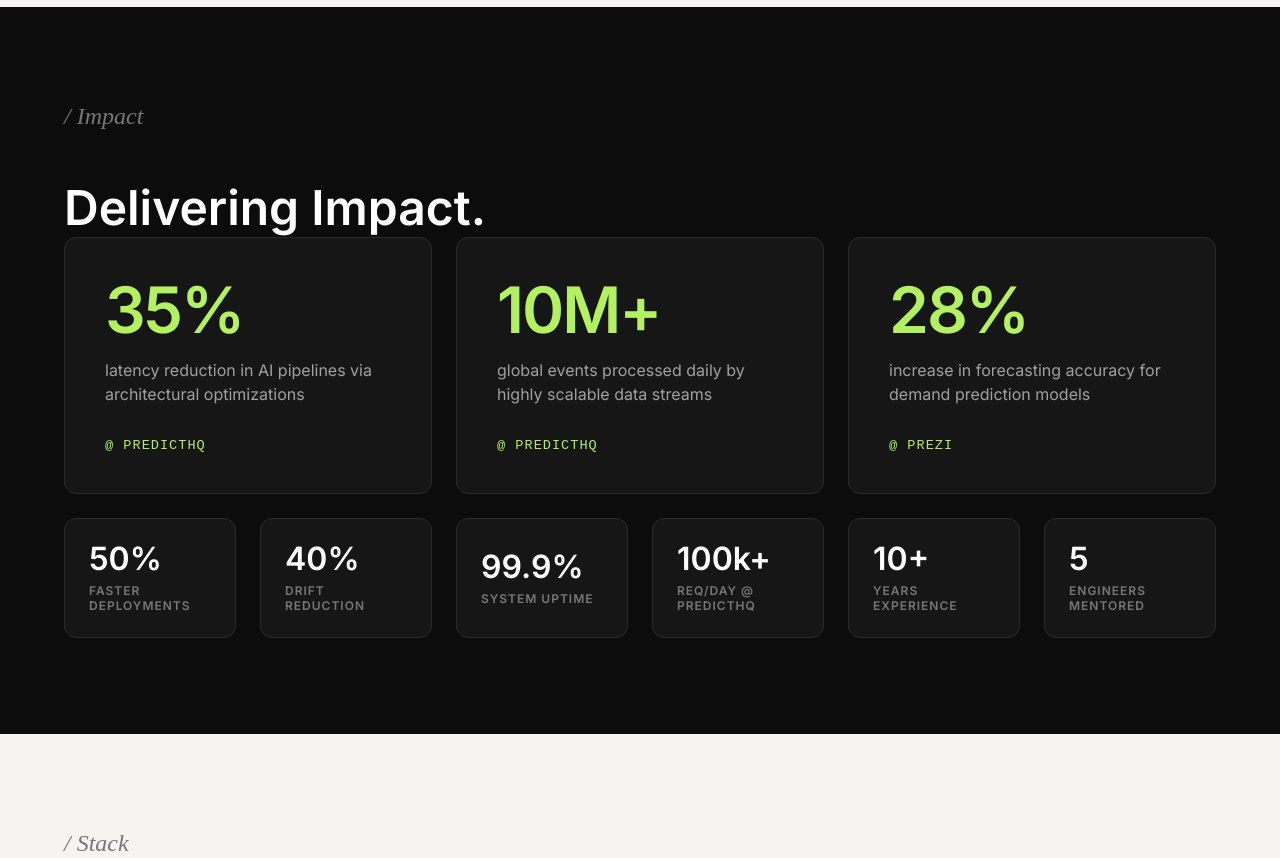
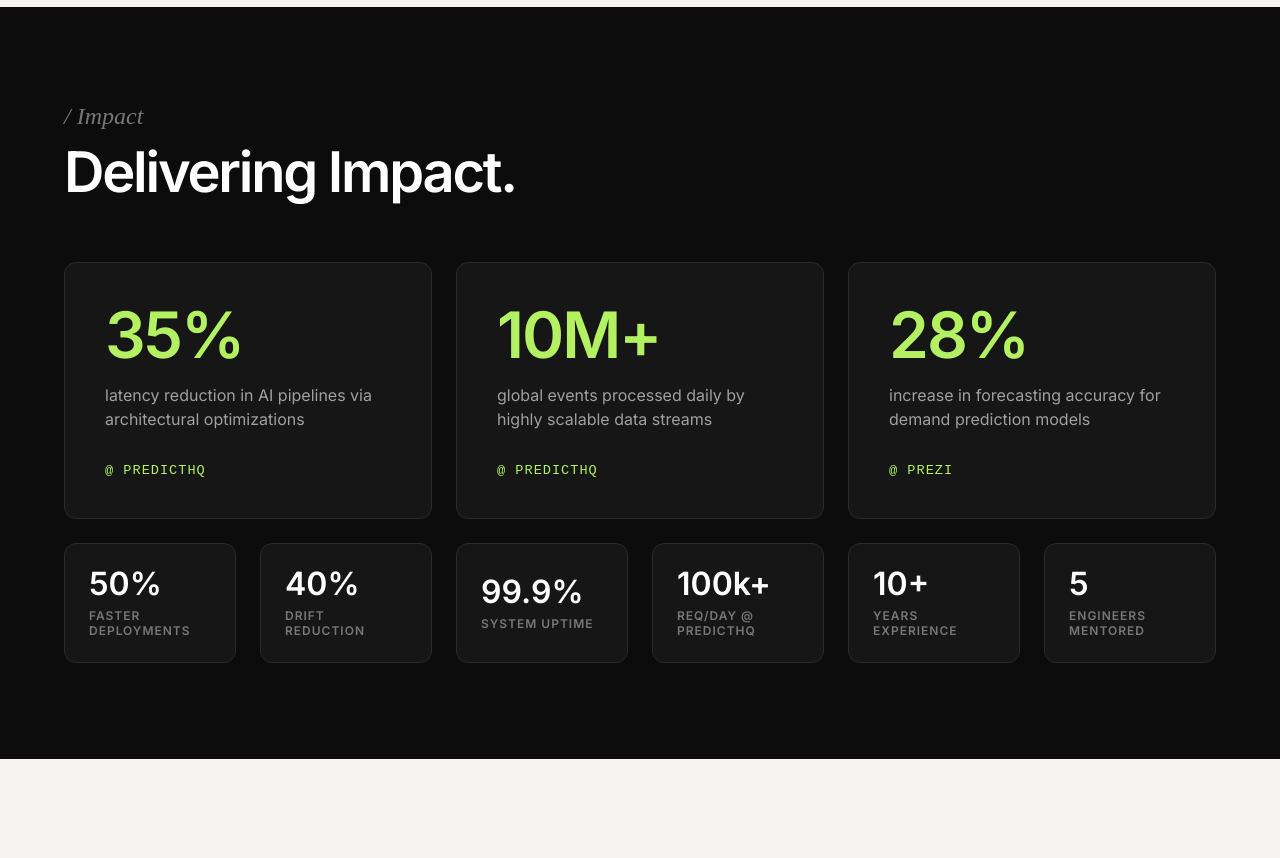
Before and after one commit to owennoah/david, a React (Vite) app: page / in a window 1280 px wide. Shown: the part 2080-2938 px from the top of the page. Built offline with nearby package versions, Linux system fonts and the light colour scheme.

Commit message:
style: fixed excessive spacing between subtitle and title in the delivering impact section

```diff
--- a/src/index.css
+++ b/src/index.css
@@ -949,7 +949,7 @@ body {
   margin: 0 auto;
 }
 .outcomes-header {
-  margin-bottom: 3rem;
+  margin-bottom: 0.5rem;
 }
 .outcomes-subtitle {
   font-family: 'Inter', sans-serif;
@@ -965,10 +965,12 @@ body {
   margin-right: 1.5rem;
 }
 .outcomes-title {
-  font-size: 3rem;
+  font-size: 3.5rem;
   font-weight: 600;
   color: #ffffff;
-  margin-top: 1rem;
+  margin-top: 0;
+  margin-bottom: 3.5rem;
+  letter-spacing: -0.04em;
 }
 
 .outcomes-grid {
```
